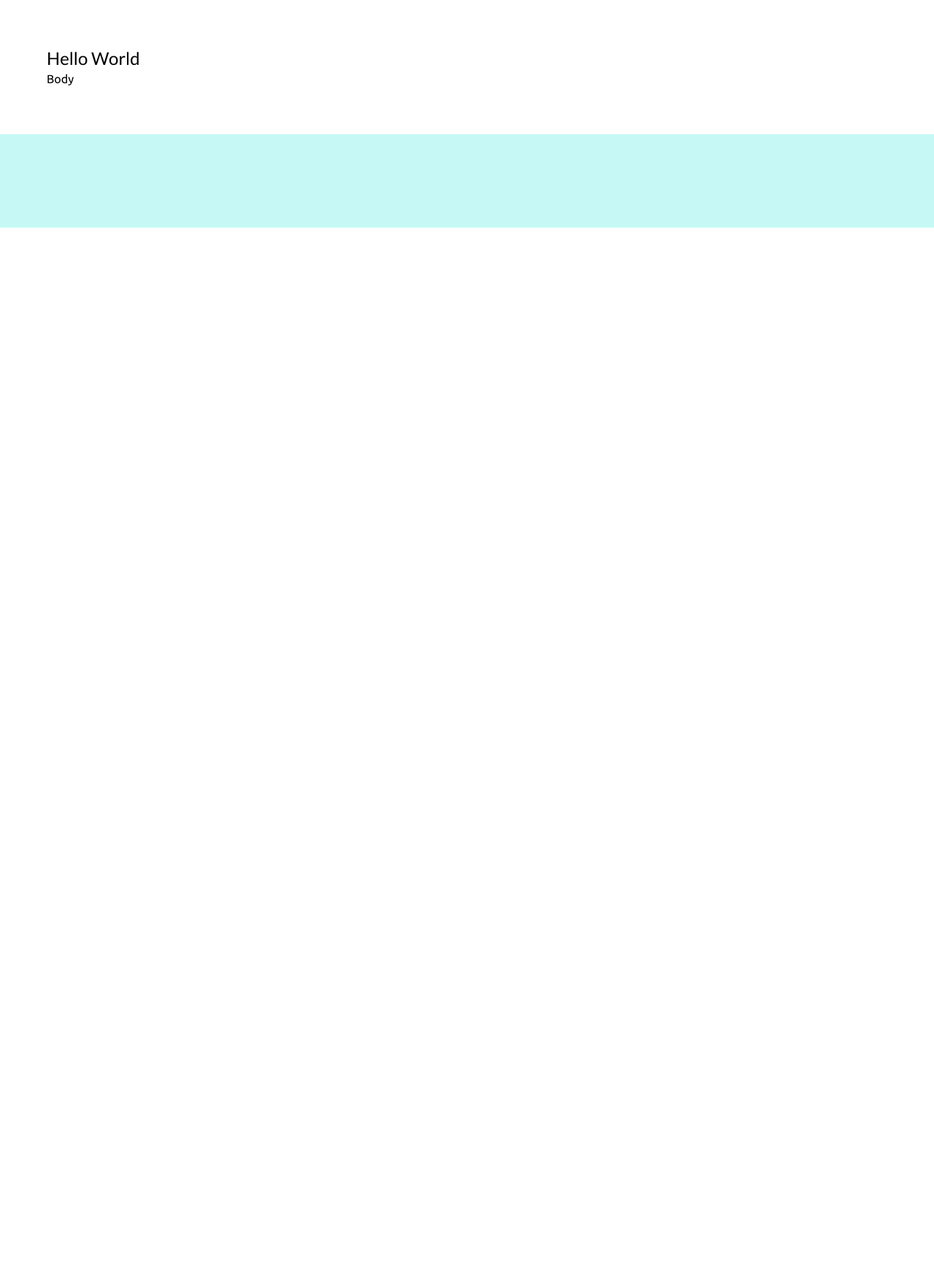
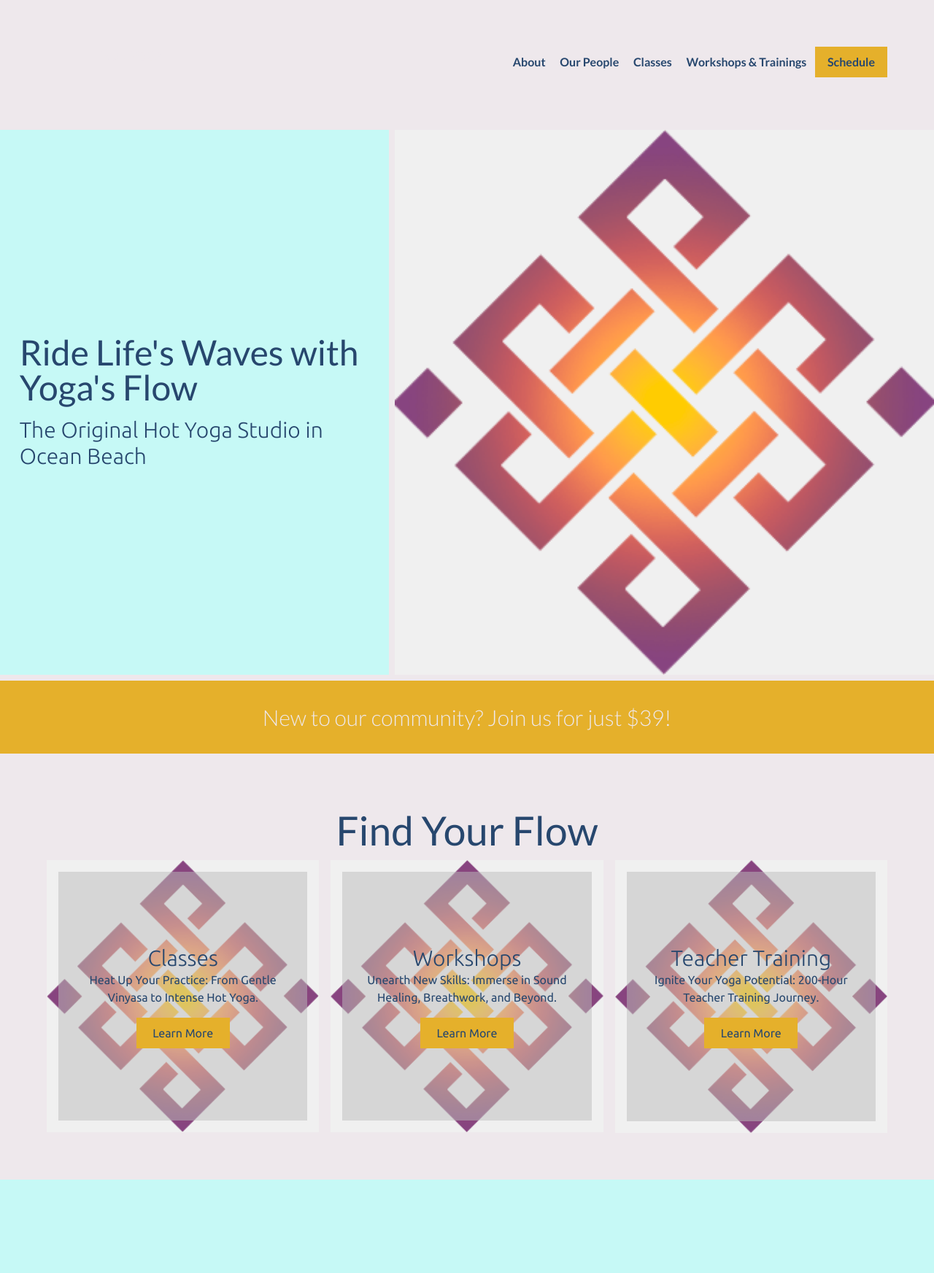
Before and after one commit to ViaSana/indie-yoga, a Jekyll site: the page built from index.html, in a window 1280 px wide. Shown: the whole page at 73% size. Built offline with Jekyll 4.4.1, drawn with Linux system fonts in a browser that asks for light colours; before the commit the page ends 900 px from its top, so only the background shows below that.

Commit message:
home page 50%
ground work
-inde-services.yml created
- first data loop for home page nav
- cta include
- header include
- default pages created

```diff
--- /dev/null
+++ b/_data/indie-services.yml
@@ -0,0 +1,13 @@
+services:
+- title: Classes
+  description: "Heat Up Your Practice: From Gentle Vinyasa to Intense Hot Yoga."
+  image: assets/images/waffl-knot.png
+  link: classes
+- title: Workshops
+  description: "Unearth New Skills: Immerse in Sound Healing, Breathwork, and Beyond."
+  image: assets/images/waffl-knot.png
+  link: enrollments
+- title: Teacher Training
+  description: "Ignite Your Yoga Potential: 200-Hour Teacher Training Journey."
+  image: assets/images/waffl-knot.png
+  link: teachertraining
--- /dev/null
+++ b/_includes/cta-1.html
@@ -0,0 +1,5 @@
+<div class="text-center bg-yellow mx-scrn">
+
+    <h3 class="py-8 editable text-light">New to our community? Join us for just $39!</h3>
+
+</div>
--- /dev/null
+++ b/_includes/hero_home.html
@@ -0,0 +1,11 @@
+<div class="flex bg-light min-h-70 inset-y-2 mx-scrn">
+    <div class="flex my-2 bg-blue basis-5/12">
+        <div class="self-center px-5p">
+            <h1>Ride Life's Waves with Yoga's Flow</h1>
+            <h4>The Original Hot Yoga Studio in Ocean Beach</h4>
+        </div>
+    </div>
+    <div class="basis-7/12">
+        <div class=" my-2 ml-2 bg-image pb-[100%]" style="background-image: url(assets/images/waffl-knot.png);"></div>
+    </div>
+</div>
--- /dev/null
+++ b/_includes/indie-squares_loop.html
@@ -0,0 +1,13 @@
+<div class="grid grid-cols-3 gap-4">
+    {% for item in site.data.indie-services.services %}
+    <div class="bg-image aspect-square" style="background-image: url({{item.image}});">
+        <div class="grid gap-4 px-8 m-4 text-center grid-col services-overlay p-5p aspect-square">
+            <div class="self-end">
+                <h4>{{item.title}}</h4>
+                <p class="text-d-blue">{{item.description}}</p>
+            </div>
+            <div class="self-start w-32 mx-auto button"><a href={{item.link}}>Learn More</a></div>
+        </div>
+    </div>
+    {% endfor %}
+</div>
--- a/_includes/site_footer.html
+++ b/_includes/site_footer.html
@@ -1,5 +1,5 @@
 <footer class="text-white p-5p bg-blue">
-  <div class="max-w-screen-xl grid-cols-3 mx-auto md:grid">
+  <div class="grid-cols-3 mx-scrn md:grid">
 
   </div>
 </footer>
--- a/_includes/site_header.html
+++ b/_includes/site_header.html
@@ -1,3 +1,15 @@
-<header class="text-center">
+<header class="flex text-center align-middle bg-light p-5p">
+    <div class="basis-1/5">
+        INDIE YOGA
+    </div>
 
+    <nav class="text-right basis-4/5">
+        <a class="px-2" href="#">About</a>
+        <a class="px-2" href="#">Our People</a>
+        <a class="px-2" href="#">Classes</a>
+        <a class="px-2" href="#"><span>Workshops & Trainings</span></a>
+        <div class="button">
+            <a href="#">Schedule</a>
+        </div>
+    </nav>
 </header>
--- a/assets/css/output-style.css
+++ b/assets/css/output-style.css
@@ -316,25 +316,41 @@ html, body {
         overflow-x: hidden;
     }
 body {
+  --tw-bg-opacity: 1;
+  background-color: rgb(238 232 236 / var(--tw-bg-opacity));
   font-family: Ubuntu, sans-serif;
+  --tw-text-opacity: 1;
+  color: rgb(238 232 236 / var(--tw-text-opacity));
 }
 section {
   padding: 5%;
 }
 h1, h2, h3, h4, header a {
   font-family: Lato, sans-serif;
+  --tw-text-opacity: 1;
+  color: rgb(39 71 110 / var(--tw-text-opacity));
+}
+header a {
+  font-weight: 700;
 }
 h1 {
-  font-size: 1.5rem;
-  line-height: 2rem;
+  padding-bottom: 1rem;
+  font-size: 3rem;
+  line-height: 1;
 }
-h2, h3 {
-  font-size: 1.25rem;
-  line-height: 1.75rem;
+h2 {
+        font-size: 55px;
+    }
+h3 {
+  font-size: 1.875rem;
+  line-height: 2.25rem;
+  font-weight: 300;
 }
 h4 {
-  font-size: 1.125rem;
-  line-height: 1.75rem;
+  font-family: Ubuntu, sans-serif;
+  font-size: 1.875rem;
+  line-height: 2.25rem;
+  font-weight: 300;
 }
 *, ::before, ::after {
   --tw-border-spacing-x: 0;
@@ -434,25 +450,182 @@ h4 {
   --tw-backdrop-saturate:  ;
   --tw-backdrop-sepia:  ;
 }
+.button {
+  display: inline-block;
+  border-width: 1px;
+  --tw-border-opacity: 1;
+  border-color: rgb(229 176 43 / var(--tw-border-opacity));
+  --tw-bg-opacity: 1;
+  background-color: rgb(229 176 43 / var(--tw-bg-opacity));
+  padding: 0.5rem;
+  padding-left: 1rem;
+  padding-right: 1rem;
+  --tw-text-opacity: 1;
+  color: rgb(39 71 110 / var(--tw-text-opacity));
+}
+.button:hover {
+  display: inline-block;
+  border-width: 1px;
+  --tw-border-opacity: 1;
+  border-color: rgb(229 176 43 / var(--tw-border-opacity));
+  --tw-bg-opacity: 1;
+  background-color: rgb(39 71 110 / var(--tw-bg-opacity));
+  padding: 0.5rem;
+  padding-left: 1rem;
+  padding-right: 1rem;
+  --tw-text-opacity: 1;
+  color: rgb(229 176 43 / var(--tw-text-opacity));
+}
+.services-overlay {
+        position: relative;
+        background-color: rgba(190, 190, 190, 0.5);
+    }
+.inset-y-2 {
+  top: 0.5rem;
+  bottom: 0.5rem;
+}
+.m-4 {
+  margin: 1rem;
+}
+.my-2 {
+  margin-top: 0.5rem;
+  margin-bottom: 0.5rem;
+}
 .mx-auto {
   margin-left: auto;
   margin-right: auto;
 }
-.max-w-screen-xl {
-  max-width: 1280px;
+.my-7 {
+  margin-top: 1.75rem;
+  margin-bottom: 1.75rem;
+}
+.ml-2 {
+  margin-left: 0.5rem;
+}
+.flex {
+  display: flex;
+}
+.grid {
+  display: grid;
+}
+.aspect-square {
+  aspect-ratio: 1 / 1;
+}
+.min-h-70 {
+  min-height: 70vh;
+}
+.w-\[400px\] {
+  width: 400px;
+}
+.w-\[50\%\] {
+  width: 50%;
+}
+.w-32 {
+  width: 8rem;
+}
+.basis-1\/5 {
+  flex-basis: 20%;
+}
+.basis-4\/5 {
+  flex-basis: 80%;
+}
+.basis-5\/12 {
+  flex-basis: 41.666667%;
+}
+.basis-7\/12 {
+  flex-basis: 58.333333%;
 }
 .grid-cols-3 {
   grid-template-columns: repeat(3, minmax(0, 1fr));
+}
+.flex-col {
+  flex-direction: column;
+}
+.items-center {
+  align-items: center;
+}
+.gap-4 {
+  gap: 1rem;
+}
+.gap-2 {
+  gap: 0.5rem;
+}
+.space-y-4 > :not([hidden]) ~ :not([hidden]) {
+  --tw-space-y-reverse: 0;
+  margin-top: calc(1rem * calc(1 - var(--tw-space-y-reverse)));
+  margin-bottom: calc(1rem * var(--tw-space-y-reverse));
+}
+.space-y-2 > :not([hidden]) ~ :not([hidden]) {
+  --tw-space-y-reverse: 0;
+  margin-top: calc(0.5rem * calc(1 - var(--tw-space-y-reverse)));
+  margin-bottom: calc(0.5rem * var(--tw-space-y-reverse));
+}
+.self-start {
+  align-self: flex-start;
+}
+.self-end {
+  align-self: flex-end;
+}
+.self-center {
+  align-self: center;
 }
 .bg-blue {
   --tw-bg-opacity: 1;
   background-color: rgb(198 249 246 / var(--tw-bg-opacity));
 }
+.bg-light {
+  --tw-bg-opacity: 1;
+  background-color: rgb(238 232 236 / var(--tw-bg-opacity));
+}
+.bg-yellow {
+  --tw-bg-opacity: 1;
+  background-color: rgb(229 176 43 / var(--tw-bg-opacity));
+}
 .p-5p {
   padding: 5%;
 }
+.px-2 {
+  padding-left: 0.5rem;
+  padding-right: 0.5rem;
+}
+.px-5p {
+  padding-left: 5%;
+  padding-right: 5%;
+}
+.py-8 {
+  padding-top: 2rem;
+  padding-bottom: 2rem;
+}
+.py-7 {
+  padding-top: 1.75rem;
+  padding-bottom: 1.75rem;
+}
+.px-8 {
+  padding-left: 2rem;
+  padding-right: 2rem;
+}
+.pb-\[100\%\] {
+  padding-bottom: 100%;
+}
 .text-center {
   text-align: center;
+}
+.text-right {
+  text-align: right;
+}
+.align-middle {
+  vertical-align: middle;
+}
+.align-bottom {
+  vertical-align: bottom;
+}
+.text-d-blue {
+  --tw-text-opacity: 1;
+  color: rgb(39 71 110 / var(--tw-text-opacity));
+}
+.text-light {
+  --tw-text-opacity: 1;
+  color: rgb(238 232 236 / var(--tw-text-opacity));
 }
 .text-white {
   --tw-text-opacity: 1;
@@ -463,6 +636,12 @@ h4 {
   margin-right: auto;
   max-width: 1536px;
 }
+.bg-image {
+        background-color:rgb(240,240,240);
+        background-size: cover;
+        background-position: center;
+        background-repeat: no-repeat;
+    }
 
 /* ----------- Default Styles --------- */
 
--- /dev/null
+++ b/classes.html
@@ -0,0 +1,4 @@
+---
+layout: default
+title: Classes
+---
--- /dev/null
+++ b/enrollments.html
@@ -0,0 +1,4 @@
+---
+layout: default
+title: workshops and events
+---
--- a/index.html
+++ b/index.html
@@ -10,9 +10,15 @@ seo:
     hide-from-google: false
 ---
 
+{% include hero_home.html %}
+
+{% include cta-1.html %}
+
 <section>
-    <div class="mx-scrn">
-        <h1>Hello World</h1>
-        <p>Body</p>
+    <div class="text-center mx-scrn">
+        <h2>Find Your Flow</h2>
+
+        <!-- Creates a Loop though "Indie-Services" to create square links to the rest of the pages -->
+        {% include indie-squares_loop.html %}
     </div>
 </section>
--- /dev/null
+++ b/teachertraining.html
@@ -0,0 +1,4 @@
+---
+layout: default
+title: teacher training
+---
```
Also changed, not shown: style.css (+30 -7 lines).
